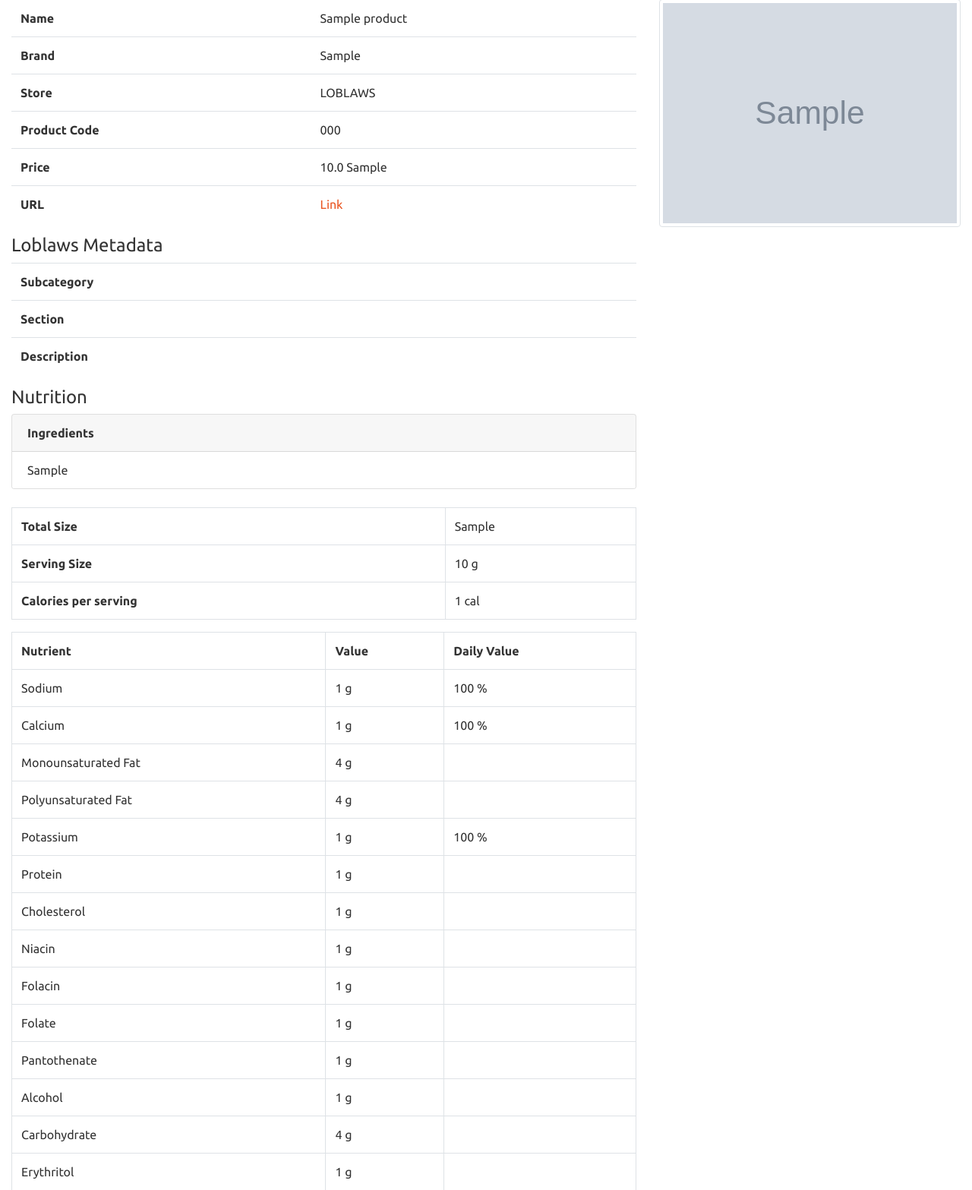
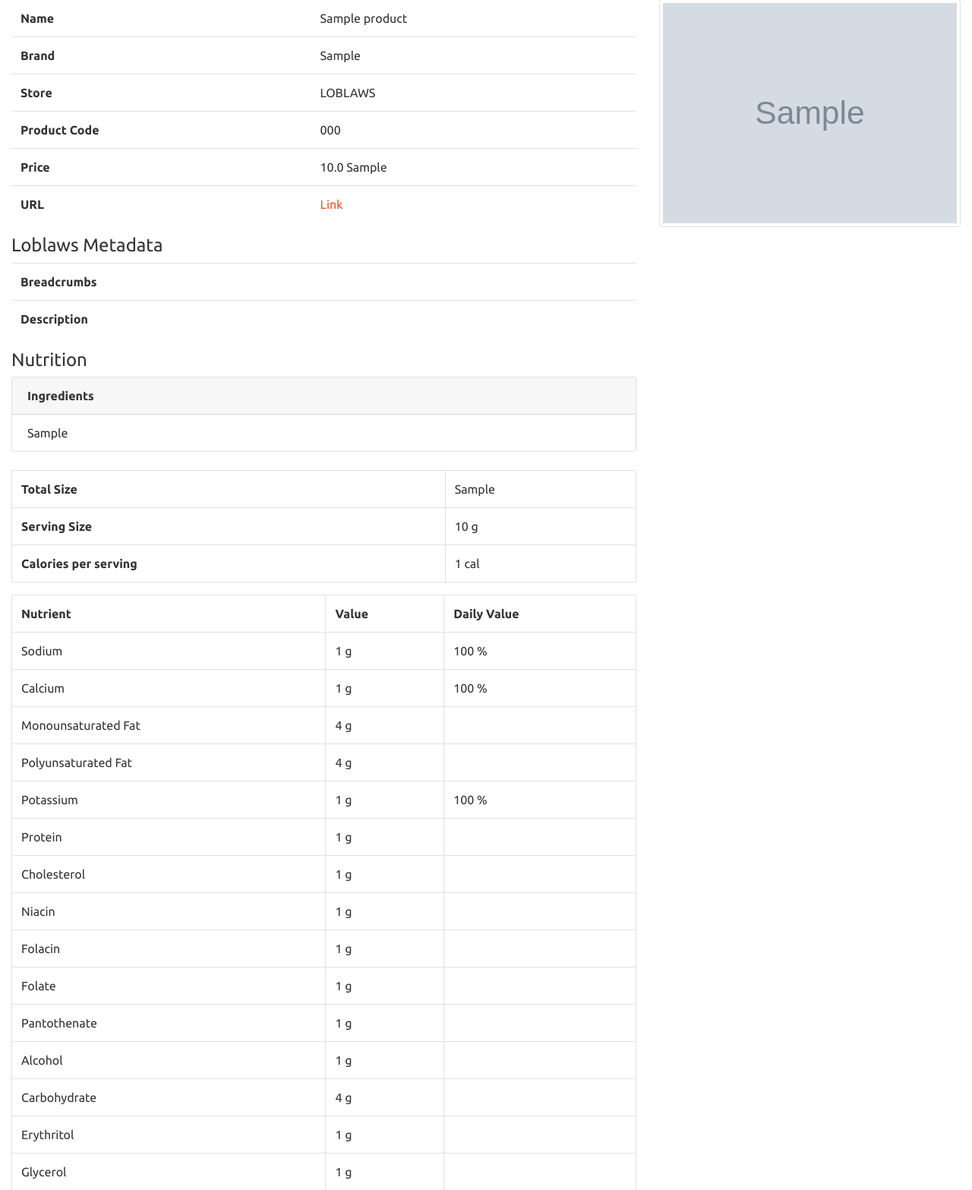
Before and after one commit to BFSSI-Bioinformatics-Lab/flaime, a Django app: template flaim/templates/product_browser/detail.html in a window 1280 px wide. Shown: the part 260-1827 px from the top of the page at 76% size. Run offline with Django 3.2, Linux system fonts and the light colour scheme; tables that the repository leaves empty hold one stand-in row (values such as "Sample post"); the template is opened without the code that fills it: values that come from a table or form of the project are taken from there, most other values are stand-ins (such as "Sample title", 1, 10 or a date in 2020); grey boxes marked "Sample" are stand-in pictures; data that the repository does not hold is empty; parts of the project's set-up code (start-up, migrations or seed data) failed here and were passed over; some libraries are stand-ins or nearby versions.

Commit message:
Replace subcategory and section with breadcrumbs_text

```diff
--- a/flaim/templates/product_browser/loblaws_detail.html
+++ b/flaim/templates/product_browser/loblaws_detail.html
@@ -3,16 +3,12 @@
   <table class="table table-hover">
     <tbody>
     <tr>
-            <td class="row-label">Subcategory</td>
-            <td>{{ product.loblaws_product.subcategory }}</td>
-        </tr>
-        <tr>
-            <td class="row-label">Section</td>
-            <td>{{ product.loblaws_product.section }}</td>
+      <td class="row-label">Breadcrumbs</td>
+      <td>{{ product.loblaws_product.breadcrumbs_text }}</td>
     </tr>
     <tr>
       <td class="row-label">Description</td>
-            <td>{{ product.loblaws_product.description }}</td>
+      <td>{{ product.loblaws_product.description|safe }}</td>
     </tr>
     </tbody>
   </table>
```
Lines whose indentation alone changed are shown as unchanged.
